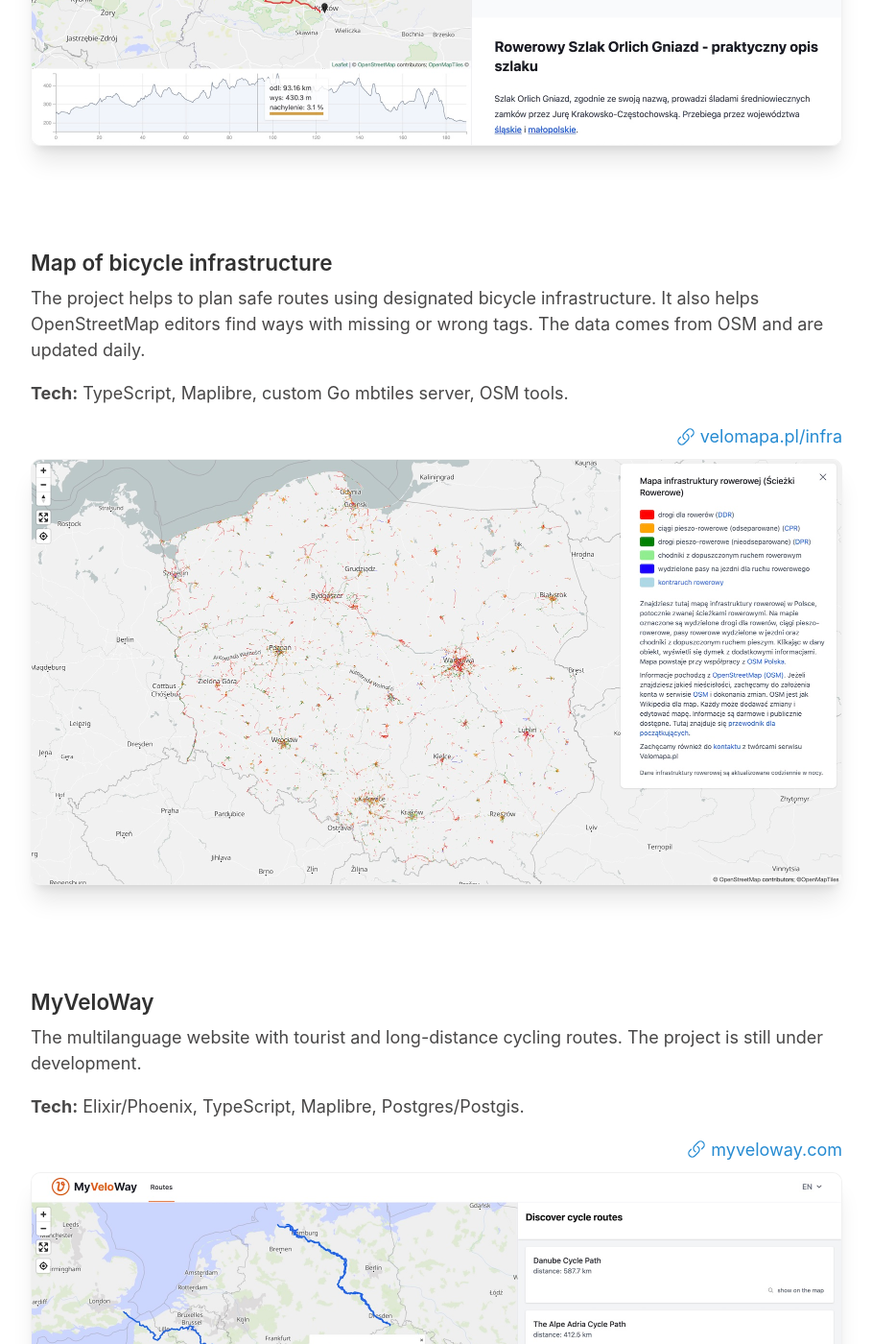
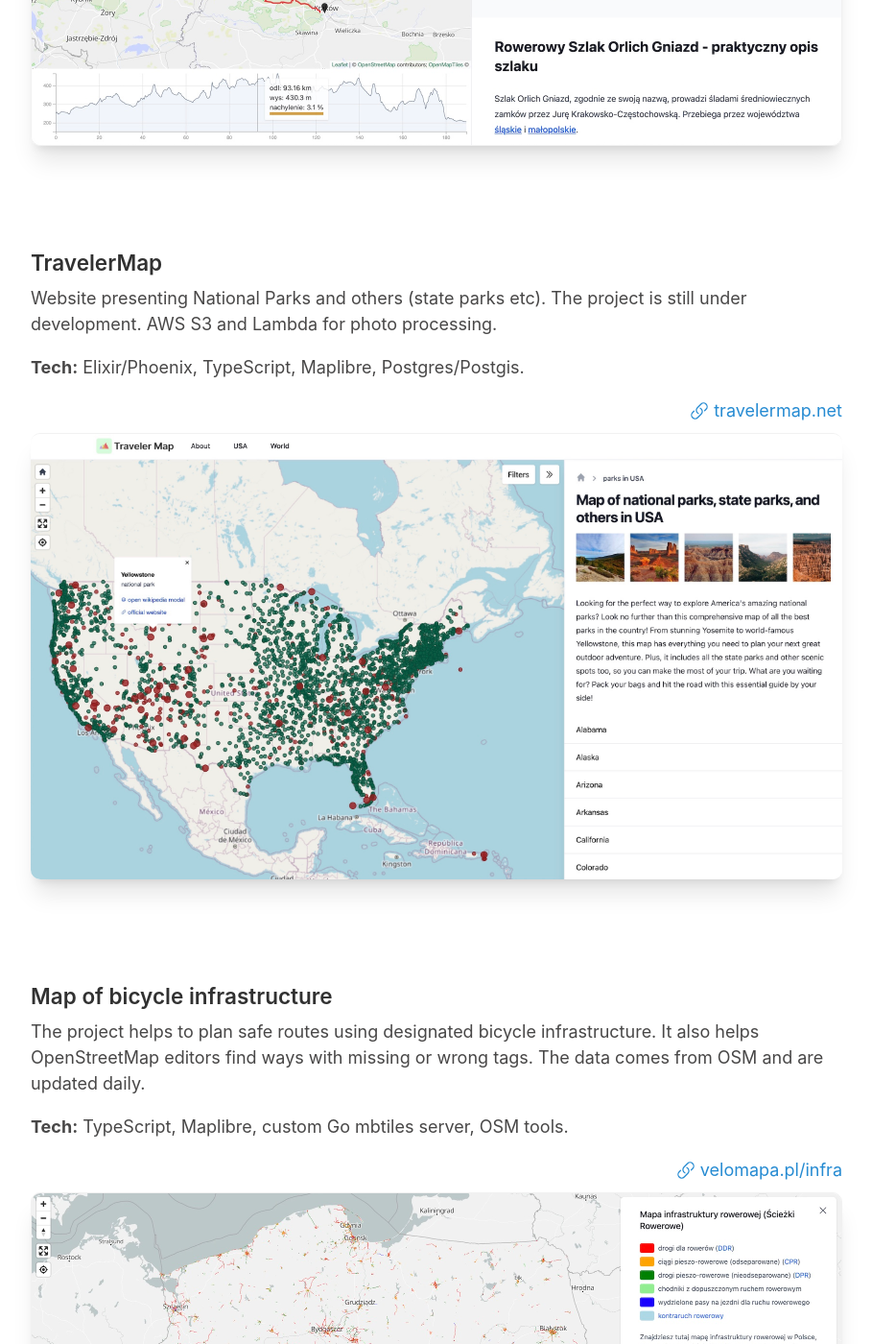
Before and after one commit to caspg/caspg.github.io, a Jekyll site: the page built from index.html, in a window 1280 px wide and 1400 px high, scrolled down 1115 px. Shown: the whole window at 96% size, without its empty margins (185-1094 px from the left). Built offline with Jekyll 4.4.1, drawn with Linux system fonts in a browser that asks for light colours; the list of posts is cut into pages by our own code.

Commit message:
add traveler link

```diff
--- a/index.html
+++ b/index.html
@@ -178,6 +178,71 @@
     <br />
 
     <section>
+      <h3>TravelerMap</h3>
+
+      <p>
+        Website presenting National Parks and others (state parks etc). The
+        project is still under development. AWS S3 and Lambda for photo
+        processing.
+      </p>
+
+      <p>
+        <strong>Tech:</strong> Elixir/Phoenix, TypeScript, Maplibre,
+        Postgres/Postgis.
+      </p>
+
+      <div style="margin-bottom: 10px; display: flex; justify-content: end">
+        <a
+          href="https://travelermap.net"
+          style="display: flex; align-items: center"
+          target="_blank"
+        >
+          <svg
+            xmlns="http://www.w3.org/2000/svg"
+            fill="none"
+            viewBox="0 0 24 24"
+            stroke-width="1.5"
+            stroke="currentColor"
+            style="width: 20px; height: 20px"
+          >
+            <path
+              stroke-linecap="round"
+              stroke-linejoin="round"
+              d="M13.19 8.688a4.5 4.5 0 011.242 7.244l-4.5 4.5a4.5 4.5 0 01-6.364-6.364l1.757-1.757m13.35-.622l1.757-1.757a4.5 4.5 0 00-6.364-6.364l-4.5 4.5a4.5 4.5 0 001.242 7.244"
+            />
+          </svg>
+
+          <span style="margin-left: 5px"> travelermap.net </span>
+        </a>
+      </div>
+
+      <div
+        class="shadow-xl"
+        style="
+          overflow: hidden;
+          border-radius: 10px;
+          border-top: 1px solid #f1f1f1;
+        "
+      >
+        <a
+          href="https://travelermap.net/parks/usa"
+          style="display: flex; align-items: center"
+          target="_blank"
+        >
+          <img
+            class="shadow-xl projects__screenshot"
+            src="{{ site.baseurl }}/assets/images/projects/traveler.jpg"
+            alt="map of bicycle infrastructure"
+          />
+        </a>
+      </div>
+    </section>
+
+    <br />
+    <br />
+    <br />
+
+    <section>
       <h3>Map of bicycle infrastructure</h3>
 
       <p>
@@ -233,71 +298,6 @@
         </a>
       </div>
     </section>
-
-    <br />
-    <br />
-    <br />
-
-    <section>
-      <h3>MyVeloWay</h3>
-
-      <p>
-        The multilanguage website with tourist and long-distance cycling routes.
-        The project is still under development.
-      </p>
-
-      <p>
-        <strong>Tech:</strong> Elixir/Phoenix, TypeScript, Maplibre,
-        Postgres/Postgis.
-      </p>
-
-      <div style="margin-bottom: 10px; display: flex; justify-content: end">
-        <a
-          href="https://myveloway.com/routes"
-          style="display: flex; align-items: center"
-          target="_blank"
-        >
-          <svg
-            xmlns="http://www.w3.org/2000/svg"
-            fill="none"
-            viewBox="0 0 24 24"
-            stroke-width="1.5"
-            stroke="currentColor"
-            style="width: 20px; height: 20px"
-          >
-            <path
-              stroke-linecap="round"
-              stroke-linejoin="round"
-              d="M13.19 8.688a4.5 4.5 0 011.242 7.244l-4.5 4.5a4.5 4.5 0 01-6.364-6.364l1.757-1.757m13.35-.622l1.757-1.757a4.5 4.5 0 00-6.364-6.364l-4.5 4.5a4.5 4.5 0 001.242 7.244"
-            />
-          </svg>
-
-          <span style="margin-left: 5px"> myveloway.com </span>
-        </a>
-      </div>
-
-      <div
-        class="shadow-xl"
-        style="
-          overflow: hidden;
-          border-radius: 10px;
-          border: 1px solid #f1f1f1;
-          border-bottom: 0;
-        "
-      >
-        <a
-          href="https://myveloway.com/routes"
-          style="display: flex; align-items: center"
-          target="_blank"
-        >
-          <img
-            class="projects__screenshot"
-            src="{{ site.baseurl }}/assets/images/projects/my_velo_way.jpg"
-            alt="map of bicycle infrastructure"
-          />
-        </a>
-      </div>
-    </section>
   </main>
 
   <footer class="footer">
```
Also changed, not shown: assets/images/projects/my_velo_way.jpg, assets/images/projects/my_velo_way.png (deleted), assets/images/projects/traveler.jpg (added).
